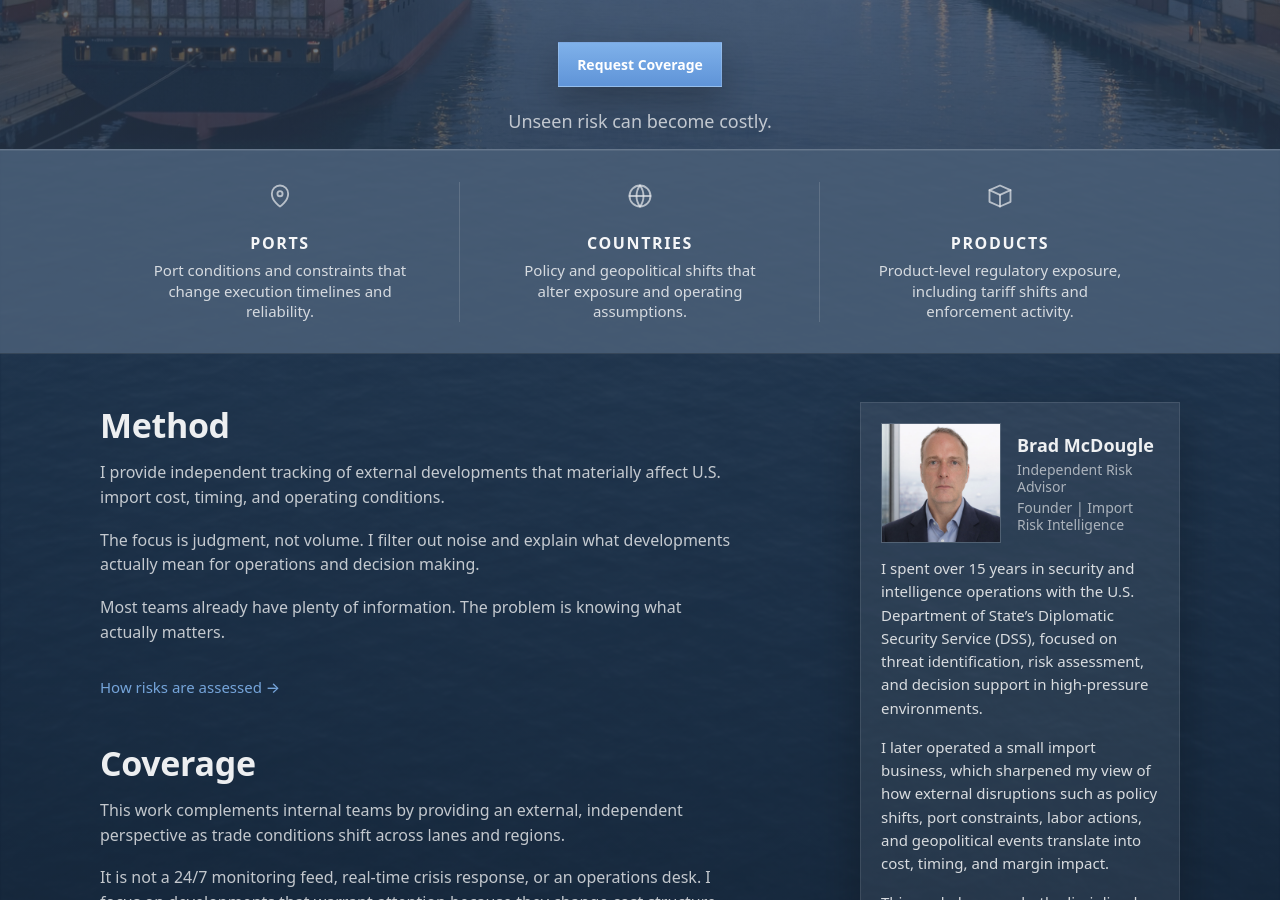
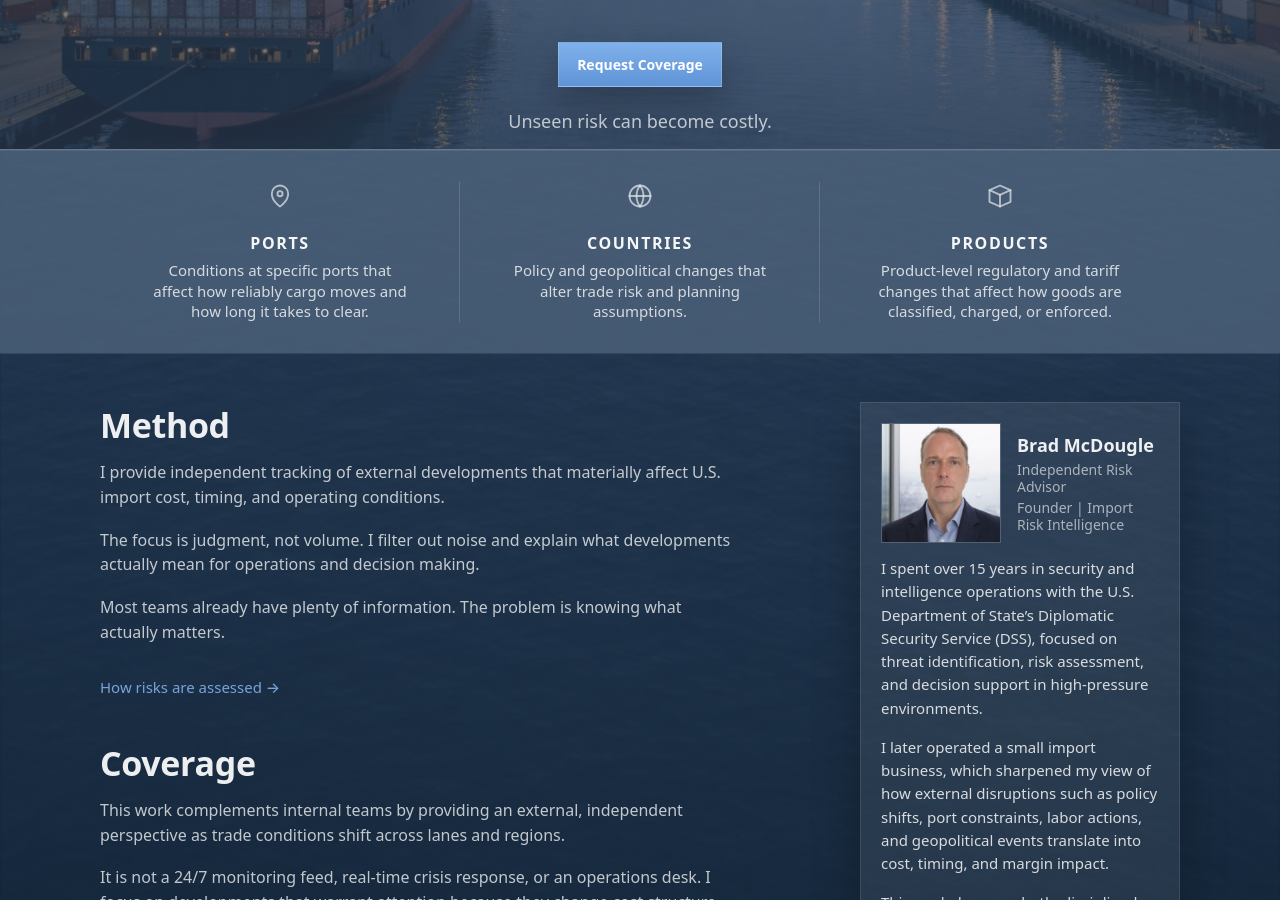
Before and after one commit to importrisk/import-risk-intelligence-site, a Jekyll site: the page built from index.html, in a window 1280 px wide and 900 px high, scrolled down 481 px. Built offline with Jekyll 4.4.1, drawn with Linux system fonts in a browser that asks for light colours.

Commit message:
Update index.html

```diff
--- a/index.html
+++ b/index.html
@@ -43,7 +43,7 @@ description: Independent risk assessment for U.S. importers.
             <circle cx="12" cy="10" r="2.2"/>
           </svg>
           <h3>PORTS</h3>
-          <p>Port conditions and constraints that change execution timelines and reliability.</p>
+          <p>Conditions at specific ports that affect how reliably cargo moves and how long it takes to clear.</p>
         </div>
 
         <div class="feature">
@@ -57,7 +57,7 @@ description: Independent risk assessment for U.S. importers.
             <path d="M12 3a15 15 0 0 0 0 18"/>
           </svg>
           <h3>COUNTRIES</h3>
-          <p>Policy and geopolitical shifts that alter exposure and operating assumptions.</p>
+          <p>Policy and geopolitical changes that alter trade risk and planning assumptions.</p>
         </div>
 
         <div class="feature">
@@ -70,7 +70,7 @@ description: Independent risk assessment for U.S. importers.
             <path d="M12 11v10"/>
           </svg>
           <h3>PRODUCTS</h3>
-          <p>Product-level regulatory exposure, including tariff shifts and enforcement activity.</p>
+          <p>Product-level regulatory and tariff changes that affect how goods are classified, charged, or enforced.</p>
         </div>
 
       </div>
```
